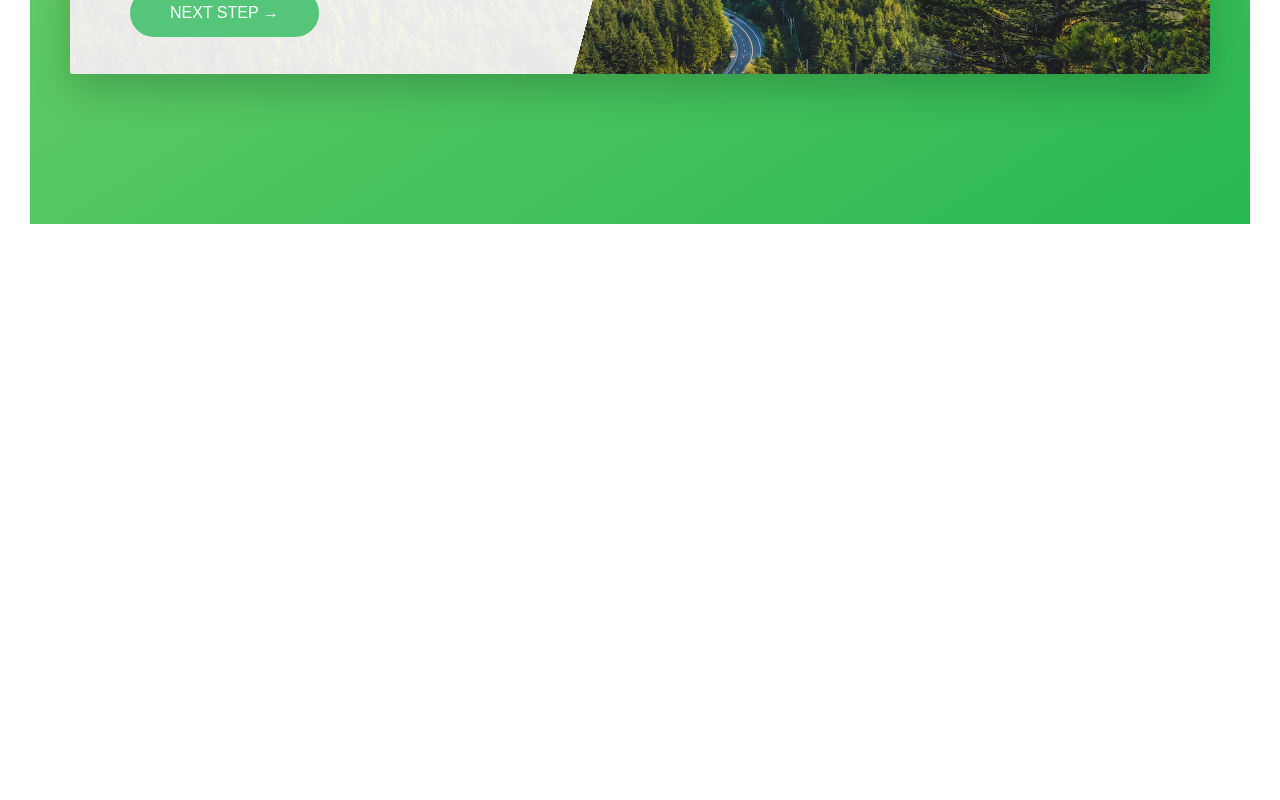
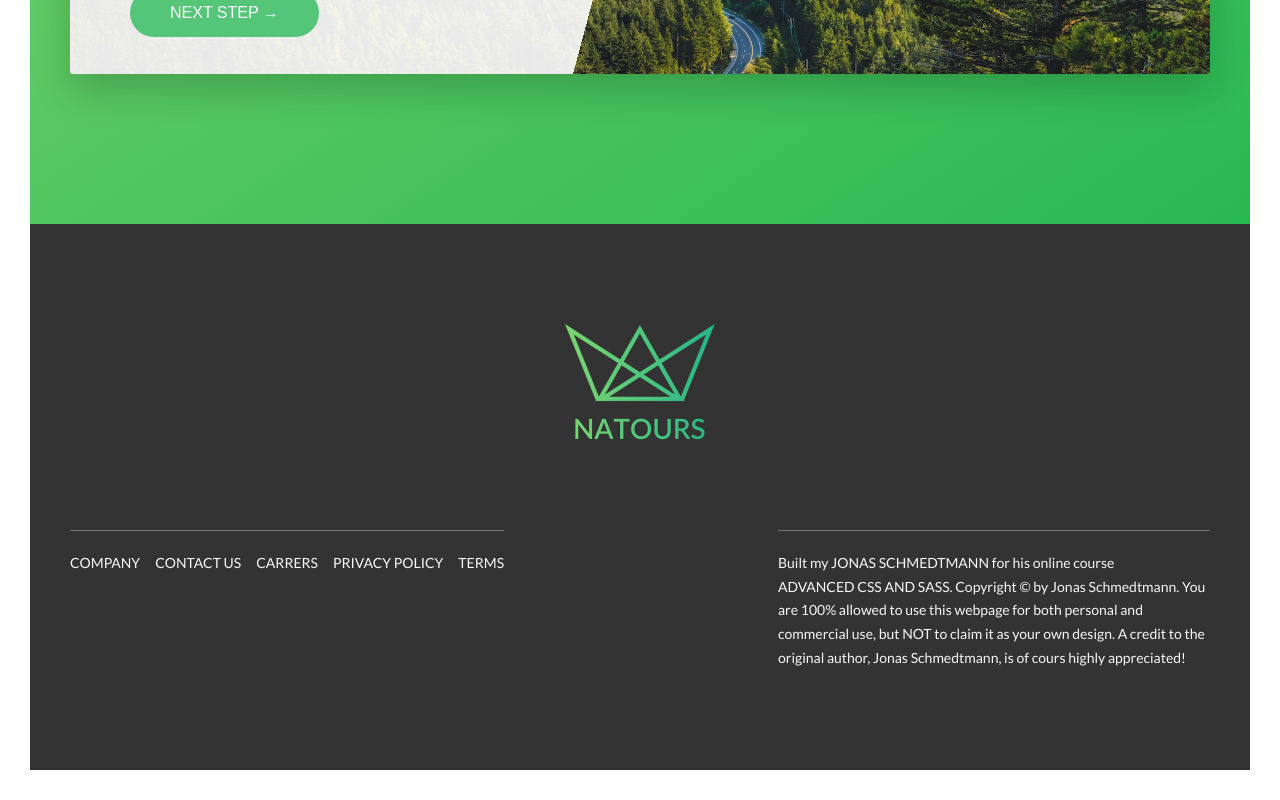
Before and after one commit to AndreFelipe97/natours-curso-css, a React (Create React App) app: page / in a window 1280 px wide. Shown: the part 4950-5750 px from the top of the page. Before the commit the page ends 5204 px from the top, so only its background shows below. Built offline with nearby package versions, Linux system fonts and the light colour scheme.

Commit message:
initial navigation

```diff
--- a/src/App.js
+++ b/src/App.js
@@ -4,20 +4,23 @@ import { Header,
   Features,
   Tours,
   Stories,
-  Booking
+  Booking,
+  Footer
 } from './Components';
+import { Navigation } from './Components/navigation';
 
 function App() {
   return (
     <>
       <GlobalStyle />
+      <Navigation />
       <Header />
       <About />
       <Features />
       <Tours />
       <Stories />
       <Booking />
-      {/* <Footer /> */}
+      <Footer />
 
       {/* <section className='grid-test'>
         <div className='row'>
--- a/src/Components/about/index.jsx
+++ b/src/Components/about/index.jsx
@@ -7,7 +7,7 @@ import { Nat1Large, Nat2Large, Nat3Large } from '../../assets/img';
 
 export function About() {
   return (
-    <main>
+    <main id="about">
       <SectionAbout>
         <UCenterText>
           <UMarginBottomBig>
--- a/src/Components/booking/index.jsx
+++ b/src/Components/booking/index.jsx
@@ -4,7 +4,7 @@ import { HeadingSecondary } from '../../styles/typography';
 
 export function Booking() {
   return (
-    <SectionBook>
+    <SectionBook id="book">
       <div className="row">
         <Book>
           <BookForm>
--- a/src/Components/features/index.jsx
+++ b/src/Components/features/index.jsx
@@ -6,7 +6,7 @@ import { HeadingTertiary } from '../../styles/typography';
 
 export function Features() {
   return (
-    <SectionFeatures>
+    <SectionFeatures id="features">
       <div className="row">
         <div className="col-1-of-4">
           <FetureBox>
--- a/src/Components/footer/index.jsx
+++ b/src/Components/footer/index.jsx
@@ -1,7 +1,50 @@
+import { Footer as FooterStyled, FooterLogoBox, FooterLogoImage, FooterNavigation, FooterLink, Copyright } from './styles';
+import { LogoGreen2x } from '../../assets/img';
+
 export function Footer() {
   return (
-    <h1>
-      Footer
-    </h1>
+   <FooterStyled>
+      <FooterLogoBox>
+        <FooterLogoImage src={LogoGreen2x} alt="Full logo" />
+      </FooterLogoBox>
+      <div className="row">
+        <div className="col-1-of-2">
+          <FooterNavigation>
+            <ul>
+              <li>
+                <FooterLink href="#">
+                  Company
+                </FooterLink>
+              </li>
+              <li>
+                <FooterLink href="#">
+                  Contact us
+                </FooterLink>
+              </li>
+              <li>
+                <FooterLink href="#">
+                  Carrers
+                </FooterLink>
+              </li>
+              <li>
+                <FooterLink href="#">
+                  Privacy policy
+                </FooterLink>
+              </li>
+              <li>
+                <FooterLink href="#">
+                  Terms
+                </FooterLink>
+              </li>
+            </ul>
+          </FooterNavigation>
+        </div>
+        <div className="col-1-of-2">
+          <Copyright>
+            Built my <FooterLink href='#'>Jonas Schmedtmann</FooterLink> for his online course <FooterLink href='#'>Advanced CSS and Sass</FooterLink>. Copyright &copy; by Jonas Schmedtmann. You are 100% allowed to use this webpage for both personal and commercial use, but NOT to claim it as your own design. A credit to the original author, Jonas Schmedtmann, is of cours highly appreciated!
+          </Copyright>
+        </div>
+      </div>
+   </FooterStyled>
   );
 }
--- /dev/null
+++ b/src/Components/footer/styles.js
@@ -0,0 +1,61 @@
+import styled from "styled-components";
+
+export const Footer = styled.footer`
+  background-color: var(--color-grey-dark-3);
+  padding: 10rem 0;
+  font-size: 1.4rem;
+  color: var(--color-grey-light-1);
+`;
+
+export const FooterLogoBox = styled.div`
+  text-align: center;
+  margin-bottom: 8rem;
+`;
+
+export const FooterLogoImage = styled.img`
+  width: 15rem;
+  height: auto;
+`;
+
+export const FooterNavigation = styled.div`
+  border-top: 1px solid var(--color-grey-dark-1);
+  padding-top: 2rem;
+  display: inline-block;
+
+  ul {
+
+    list-style: none;
+
+    li {
+      display: inline-block;
+
+      &:not(:last-child) {
+        margin-right: 1.5rem;
+      }
+    }
+  }
+`;
+
+export const FooterLink = styled.a`
+  &:link, &:visited {
+    color: var(--color-grey-light-1);
+    background-color: var(--color-grey-dark-3);
+    text-decoration: none;
+    text-transform: uppercase;
+    display: inline-block;
+    transition: all .2s;
+  }
+
+  &:hover, &:active {
+    color: var(--color-primary);
+    box-shadow: 0 1rem 2rem rgba(0, 0, 0, .4);
+    transform: rotate(5deg) scale(1.3);
+  }
+`
+
+export const Copyright = styled.p`
+  border-top: 1px solid var(--color-grey-dark-1);
+  padding-top: 2rem;
+  width: 80%;
+  float: right;
+`;
--- /dev/null
+++ b/src/Components/navigation/index.jsx
@@ -0,0 +1,65 @@
+import { useState } from "react";
+import { FiX, FiMenu } from 'react-icons/fi';
+import { Navigation as NavigationStyled, NavigationBackground, NaviToggle, NavigationNav, NavigationList, NavigationItem, NavigationLink } from './styles';
+
+export function Navigation() {
+  const [showNavigation, setShowNavigation] = useState(false);
+
+  return (
+    <NavigationStyled>
+      {
+        !showNavigation ? (
+          <>
+            <NaviToggle onClick={() => setShowNavigation(true)}><FiMenu size={25} /></NaviToggle>
+          </>
+        ) : (
+          <>
+            <NaviToggle onClick={() => setShowNavigation(false)}><FiX size={25} /></NaviToggle>
+            <NavigationBackground>&nbsp;</NavigationBackground>
+            <NavigationNav>
+              <NavigationList>
+                <NavigationItem>
+                  <NavigationLink onClick={() => setShowNavigation(false)} href="#about"><span>01</span> About Natous</NavigationLink>
+                </NavigationItem>
+                <NavigationItem>
+                  <NavigationLink onClick={() => setShowNavigation(false)} href="#features"><span>02</span> Your benfits</NavigationLink>
+                </NavigationItem><NavigationItem>
+                  <NavigationLink onClick={() => setShowNavigation(false)} href="#tours"><span>03</span> Popular tours</NavigationLink>
+                </NavigationItem><NavigationItem>
+                  <NavigationLink onClick={() => setShowNavigation(false)} href="#stories"><span>04</span> Stories</NavigationLink>
+                </NavigationItem><NavigationItem>
+                  <NavigationLink onClick={() => setShowNavigation(false)} href="#book"><span>05</span> Book now</NavigationLink>
+                </NavigationItem>
+              </NavigationList>
+            </NavigationNav>
+          </>
+        )
+      }
+      {/* {
+        !showNavigation ? (<></>) : (<NavigationBackground>&nbsp;</NavigationBackground>)
+      }
+      {
+        !showNavigation ? (
+          <></>
+        ) : (
+          <NavigationNav>
+            <NavigationList>
+              <NavigationItem>
+                <NavigationLink href="#">About Natous</NavigationLink>
+              </NavigationItem>
+              <NavigationItem>
+                <NavigationLink href="#">Your benfits</NavigationLink>
+              </NavigationItem><NavigationItem>
+                <NavigationLink href="#">Popular tours</NavigationLink>
+              </NavigationItem><NavigationItem>
+                <NavigationLink href="#">Stories</NavigationLink>
+              </NavigationItem><NavigationItem>
+                <NavigationLink href="#">Book now</NavigationLink>
+              </NavigationItem>
+            </NavigationList>
+          </NavigationNav>
+        )
+      } */}
+    </NavigationStyled>
+  );
+}
--- /dev/null
+++ b/src/Components/navigation/styles.js
@@ -0,0 +1,77 @@
+import styled from "styled-components";
+
+export const Navigation = styled.div`
+
+`;
+
+export const NaviToggle = styled.button`
+  background-color: var(--color-white);
+  border-color: transparent;
+  height: 7rem;
+  width: 7rem;
+  position: fixed;
+  top: 6rem;
+  right: 6rem;
+  border-radius: 50%;
+  z-index: 2000;
+`;
+
+export const NavigationBackground = styled.div`
+  height: 6rem;
+  width: 6rem;
+  border-radius: 50%;
+  position: fixed;
+  top: 6.5rem;
+  right: 6.5rem;
+  background-image: radial-gradient(var(--color-primary-light), var(--color-primary-dark));
+  z-index: 1000;
+  transform: scale(88);
+`;
+
+export const NavigationNav = styled.nav`
+  height: 100vh;
+  width: 100%;
+  position: fixed;
+  top: 0;
+  right: 0;
+  z-index: 1500;
+`;
+
+export const NavigationList = styled.ul`
+  position: absolute;
+  top: 50%;
+  left: 50%;
+  transform: translate(-50%, -50%);
+  list-style: none;
+  text-align: center;
+`;
+
+export const NavigationItem = styled.li`
+  margin: 1rem;
+`;
+
+export const NavigationLink = styled.a`
+  &:link, &:visited {
+    display: inline-block;
+    font-size: 3rem;
+    font-weight: 300;
+    padding: 1rem 2rem;
+    color: var(--color-white);
+    text-decoration: none;
+    text-transform: uppercase;
+    background-image: linear-gradient(120deg, transparent 0%, transparent 50%, var(--color-white) 50%);
+    background-size: 220%;
+    transition: all .4s;
+
+    span {
+      margin-right: 1.5rem;
+      display: inline-block;
+    }
+  }
+
+  &:hover, &:active {
+    background-position: 100%;
+    color: var(--color-primary);
+    transform: translateX(1rem);
+  }
+`;
--- a/src/Components/stories/index.jsx
+++ b/src/Components/stories/index.jsx
@@ -6,7 +6,7 @@ import { Nat8, Nat9, Video, VideoWebm } from '../../assets/img';
 
 export function Stories() {
   return (
-    <SectionStories>
+    <SectionStories id="stories">
       <BgVideo>
         <video className='bg-video__content' autoPlay={true} muted={true} loop={true}>
           <source src={Video} type="video/mp4" />
--- a/src/Components/tours/index.jsx
+++ b/src/Components/tours/index.jsx
@@ -5,7 +5,7 @@ import { SectionTours, Card, CardPicture, CardHeading, CardDetails, CardCta, Pri
 
 export function Tours() {
   return (
-    <SectionTours>
+    <SectionTours id="tours">
       <UCenterText>
         <UMarginBottomBig>
           <HeadingSecondary>
--- a/src/styles/global.js
+++ b/src/styles/global.js
@@ -14,6 +14,7 @@ const GlobalStyle = createGlobalStyle`
         --color-grey-light-2: #EEE;
         --color-grey-dark-1: #777;
         --color-grey-dark-2: #999;
+        --color-grey-dark-3: #333;
 
 
         --color-secondary-light: #ffb900;
@@ -35,6 +36,7 @@ const GlobalStyle = createGlobalStyle`
 
     html {
         font-size: 62.5%;
+        scroll-behavior: smooth;
     }
 
     body {
```
